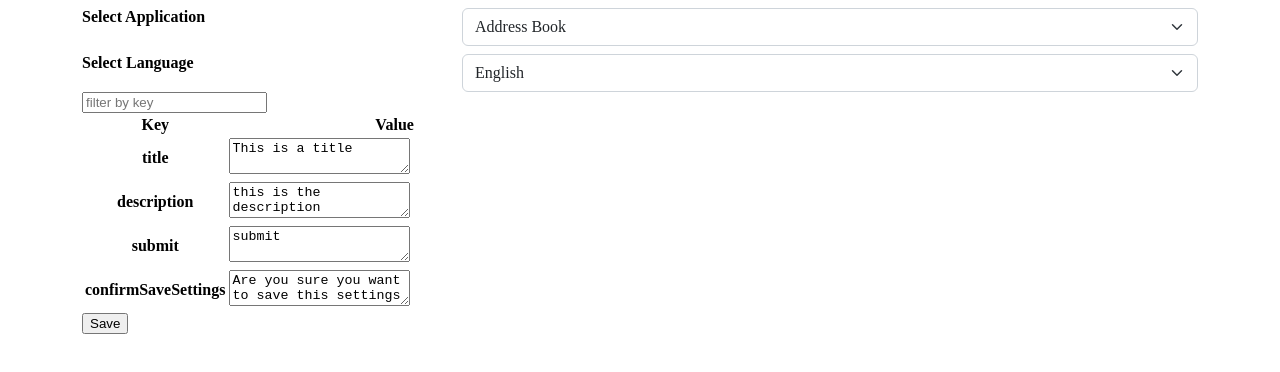
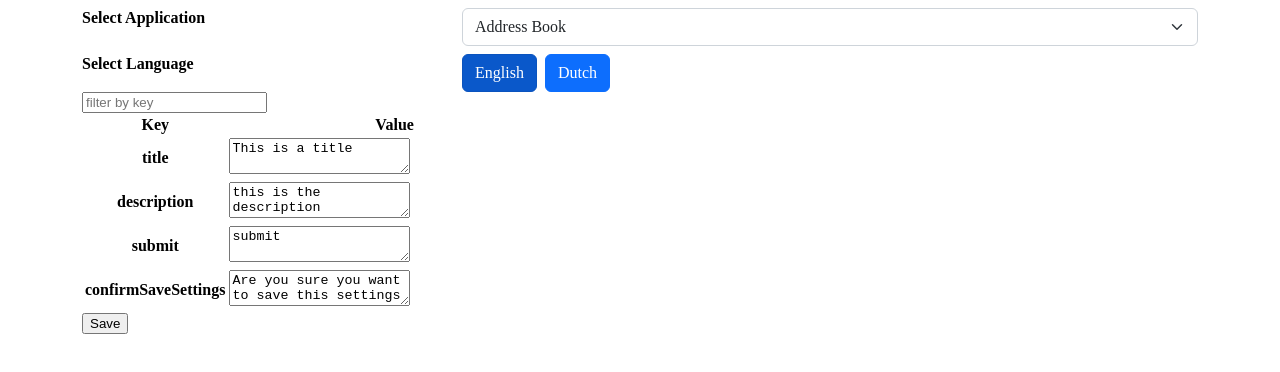
Before and after one commit to Rez-1/mercenaries, a Vue app: page / in a window 1280 px wide. Shown: the top 372 px of the page. Built offline with nearby package versions, Linux system fonts and the light colour scheme.

Commit message:
updated enriched buttons

```diff
--- a/src/App.vue
+++ b/src/App.vue
@@ -2,7 +2,7 @@
 <div id="form" class="container">
     <div class="form_row row mt-2" >
       <div class="col-4">
-        <label for="application" class="text-right">Select Application</label>
+        <label for="application" class="text-right align-middle">Select Application</label>
       </div>
       <div class="col-8">
         <select name="application" id="application" class="form-select" v-model="application">
@@ -20,20 +20,21 @@
     </div>
     <div class="form_row row mt-2" >
       <div class="col-4">
-        <label for="language" class="text-right">Select Language</label>
+        <label for="language" class="text-right align-middle">Select Language</label>
       </div>
       <div class="col-8">
-        <select name="language" id="language" class="form-select" v-model="language">
-          <option :value="''">
-            Select...
-          </option>
-          <option
-            v-for="lang in languages"
-            :key="lang"
-            :value="lang.value">
-              {{lang.name}}
-          </option>
-        </select>
+        <div class="d-flex">
+          <div v-for="lang in languages" :key="lang" class="me-2">
+            <input
+            type="radio"
+            class="btn-check"
+            name="options"
+            @click="selectLang(lang.value)"
+            :checked="selectedLanguage(lang.value)"
+            :id="lang.value" autocomplete="off">
+            <label class="btn btn-primary" :for="lang.value">{{lang.name}}</label>
+          </div>
+        </div>
       </div>
     </div>
   </div>
@@ -42,9 +43,16 @@
 
 <script setup>
 import TranslationTable from './components/TranslationTable.vue'
-import {ref} from 'vue';
+import { ref } from 'vue';
 const application = ref('ibrs_address_book');
 const language = ref('en');
+
+function selectLang(val) {
+  language.value = val;
+}
+
+const selectedLanguage = (val) => (val === language.value);
+
 const applications = ref([
   {
     name: 'Address Book',
```
